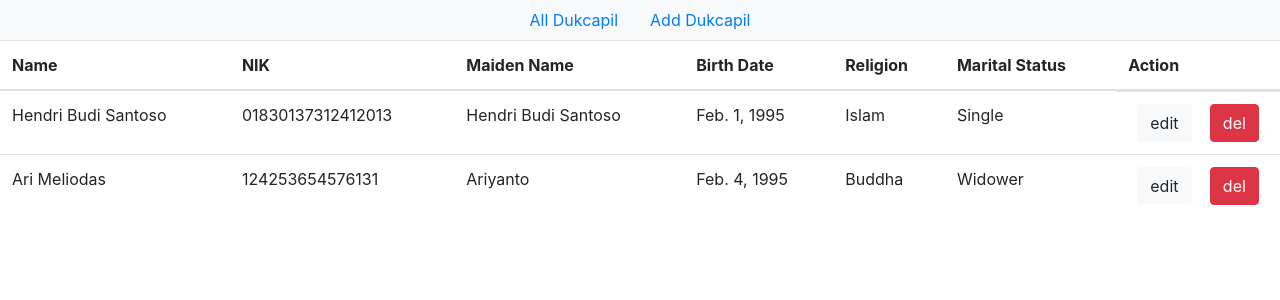
After one commit to hndrbs/dukcapil_django, a Django app: page /web/ in a window 1280 px wide. The commit adds this page. Shown: the top 300 px of the page. Run offline with Django 3.2, Linux system fonts and the light colour scheme; data comes from the database, SQL or seed files in the repository; both versions use the stored data as it was after the commit.

Commit message:
basic templating

```diff
--- a/server/dukcapil/admin.py
+++ b/server/dukcapil/admin.py
@@ -1,7 +1,8 @@
 from django.contrib import admin
-from .models import Religion, MaritalStatus, DukcapilData
+from .models import Religion, MaritalStatus, DukcapilData, DukcapilCheckResult
 
 # Register your models here.
 admin.site.register(Religion)
 admin.site.register(MaritalStatus)
 admin.site.register(DukcapilData)
+admin.site.register(DukcapilCheckResult)
--- a/server/dukcapil/models.py
+++ b/server/dukcapil/models.py
@@ -1,11 +1,14 @@
 from django.db import models
-
+from datetime import datetime
 # Create your models here.
 
 class Religion (models.Model):
   religion_id = models.AutoField(primary_key=True)
   religion_name = models.CharField(max_length=50, unique=True)
-
+  usr_crt = models.CharField(max_length=50)
+  usr_upd = models.CharField(max_length=50)
+  dtm_crt = models.DateTimeField(datetime.now(), auto_now_add=True)
+  dtm_upd = models.DateTimeField(datetime.now(), auto_now=True)
   def __str__(self):
       return self.religion_name
 
@@ -29,12 +32,11 @@ class DukcapilData (models.Model):
   maiden_name = models.CharField(max_length=30)
   birth_date = models.DateField(auto_now=False, auto_now_add=False)
   gender = models.CharField(max_length=10, choices=[
-    ('male', 'Male'), ('female', 'Female')
+    ('Male', 'Male'), ('Female', 'Female')
   ])
   religion_id = models.ForeignKey(
     Religion,
-    on_delete=models.CASCADE,
-    to_field='religion_id'
+    on_delete=models.CASCADE
   )
   marital_status = models.ForeignKey(
     MaritalStatus,
@@ -47,3 +49,11 @@ class DukcapilData (models.Model):
 
   def __str__(self):
       return self.name
+
+class DukcapilCheckResult (models.Model):
+  t_dukcpil_check_result = models.AutoField(primary_key=True)
+  check_dtm = models.DateTimeField(auto_now_add=True)
+  check_status = models.CharField(max_length=20, choices=[
+    ('Found', 'Found'), ('Not Found', 'Not Found')
+  ])
+  nik = models.CharField(max_length=50)
--- a/server/dukcapil/urls.py
+++ b/server/dukcapil/urls.py
@@ -3,8 +3,7 @@ from . import views
 from rest_framework import routers
 
 urlpatterns = [
-    # path('', views.index, name='index'),
-    # path('api/', include(router.urls))
+    path('web/', views.web_dukcapil_list, name="dukcapiil_list"),
     path('dukcapil/<int:dukcapil_data_id>/', views.dukcapilDetail),
     path('dukcapil/', views.dukcapilList),
     path('religion/', views.religionList),
--- a/server/dukcapil/views.py
+++ b/server/dukcapil/views.py
@@ -1,15 +1,13 @@
 from django.shortcuts import render
 from django.http import  HttpResponse, JsonResponse, Http404
 from .serializers import DukcapilDataSerializer, ReligionSerializer, MaritalStatusSerializer
-from .models import DukcapilData, Religion, MaritalStatus
+from .models import DukcapilData, Religion, MaritalStatus, DukcapilCheckResult
 from rest_framework import status, viewsets
 from rest_framework.response import Response
 from rest_framework.decorators import api_view
 from rest_framework.parsers import JSONParser
 
-
-# Create your views here.
-
+# Rest API section
 @api_view(['GET', 'POST'])
 def dukcapilList (request):
   if request.method == 'GET':
@@ -68,3 +66,10 @@ def maritalStatusList(request):
   allMaritalStatus = MaritalStatus.objects.all()
   allMaritalStatusSerializer = MaritalStatusSerializer(allMaritalStatus, many=True)
   return JsonResponse(allMaritalStatusSerializer.data, safe=False)
+
+
+# web section
+def web_dukcapil_list(request):
+  dukcapil_data = DukcapilData.objects.all()
+  context = { 'data': dukcapil_data }
+  return render(request, 'dukcapil/dukcapil_list.html', context)
--- a/server/templates/index.html
+++ b/server/templates/dukcapil/base.html
@@ -10,6 +10,18 @@
   <title>Dinas Kependudukan dan Pencatatan Sipil</title>
 </head>
 <body>
-  <h1 class="text-danger">coba</h1>
+  <ul class="nav justify-content-center bg-light">
+    <li class="nav-item">
+      <a class="nav-link" href="#">All Dukcapil</a>
+    </li>
+    <li class="nav-item">
+      <a class="nav-link" href="#">Add Dukcapil</a>
+    </li>
+  </ul>
+
+  {% block content %}
+
+  {% endblock content %}
+
 </body>
 </html>
--- /dev/null
+++ b/server/templates/dukcapil/dukcapil_list.html
@@ -0,0 +1,36 @@
+{% extends 'dukcapil/base.html' %}
+
+{% block content %}
+<table class="table">
+  <thead>
+    <tr>
+      <th>Name</th>
+      <th>NIK</th>
+      <th>Maiden Name</th>
+      <th>Birth Date</th>
+      <th>Religion</th>
+      <th>Marital Status</th>
+      <th>Action</th>
+    </tr>
+  </thead>
+  <tbody>
+    {% for datum  in data  %}
+      <tr>
+        <td>{{datum.name}}</td>
+        <td>{{datum.nik}}</td>
+        <td>{{datum.maiden_name}}</td>
+        <td>{{datum.birth_date}}</td>
+        <td>{{datum.religion_id}}</td>
+        <td>{{datum.marital_status}}</td>
+        <td class="d-flex justify-content-around">
+          <button class="btn btn-light">edit</button>
+          <button class="btn btn-danger">del</button>
+        </td>
+      </tr>
+    {% endfor %}
+  </tbody>
+</table>
+
+
+
+{% endblock content %}
```
Also changed, not shown: server/db.sqlite3, server/dukcapil/migrations/0001_initial.py, server/dukcapil/migrations/0002_auto_20210214_1202.py (added), server/dukcapil/migrations/0003_auto_20210214_1432.py (added).
